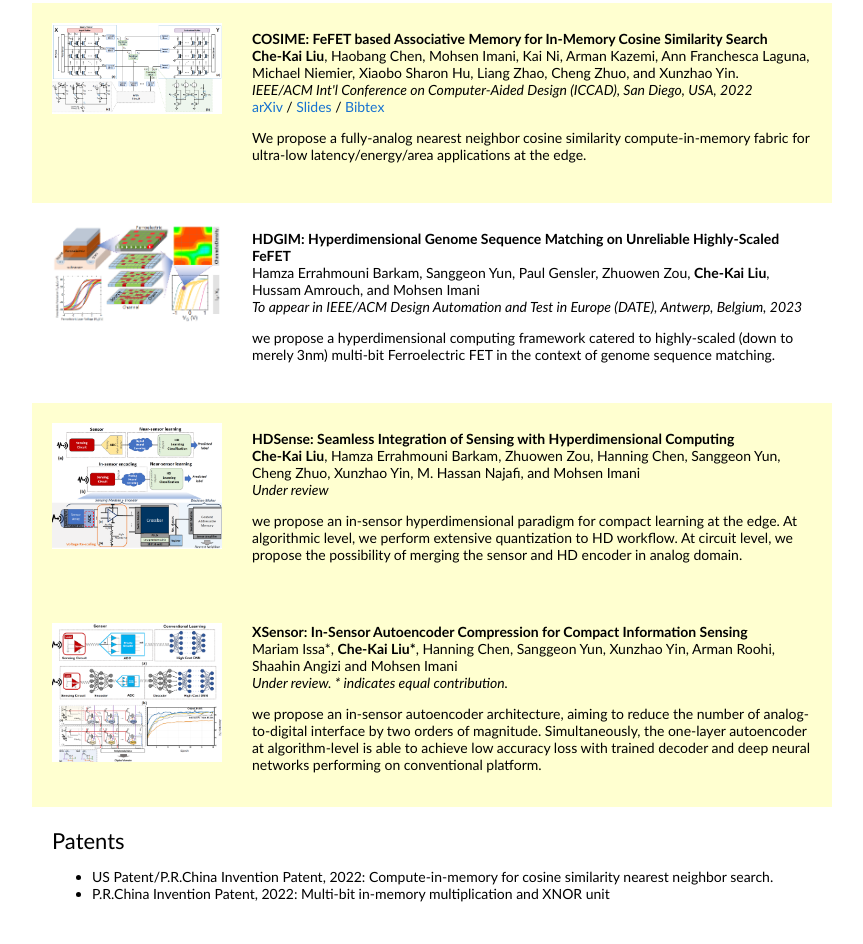
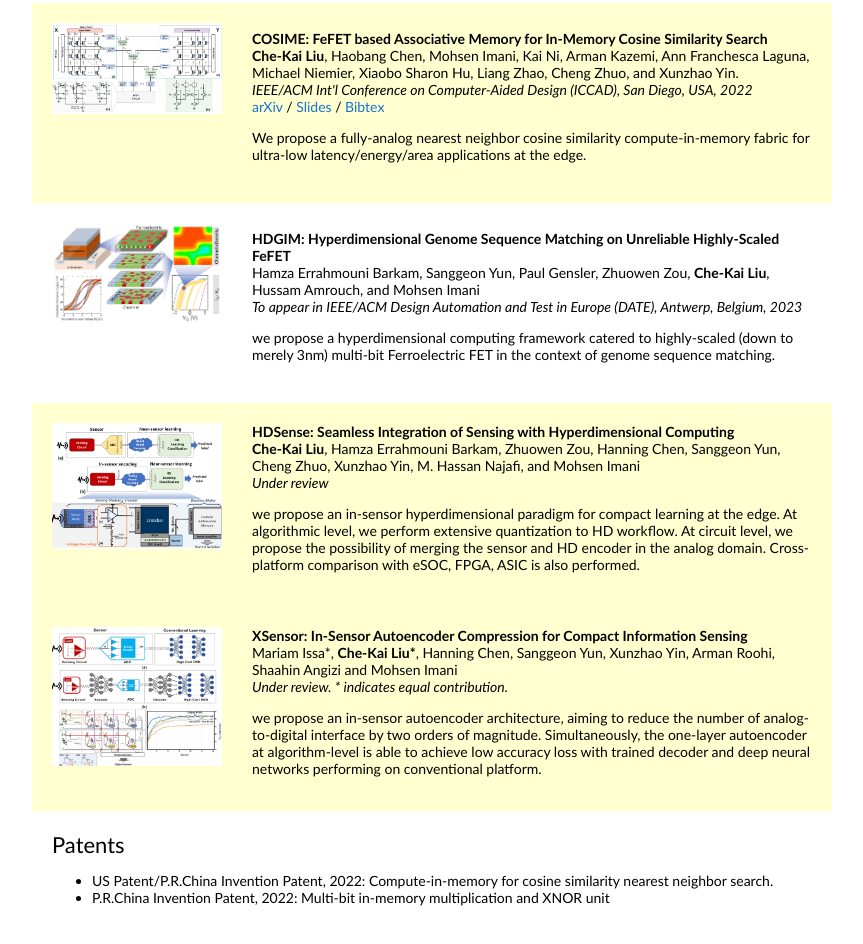
Before and after one commit to LiuCheKai/Che-Kai, a plain HTML site: page index.html in a window 1280 px wide. Shown: the part 1106-2050 px from the top of the page, without its empty margins (208-1071 px from the left). Drawn offline with Linux system fonts and the light colour scheme.

Commit message:
small change

```diff
--- a/index.html
+++ b/index.html
@@ -269,7 +269,8 @@
                     level,
                     we perform extensive quantization to HD workflow. At circuit level, we propose the possibility of
                     merging the
-                    sensor and HD encoder in analog domain.
+                    sensor and HD encoder in the analog domain. Cross-platform comparison with eSOC, FPGA, ASIC is
+                    also performed.
                   </p>
                 </td>
               </tr>
```
